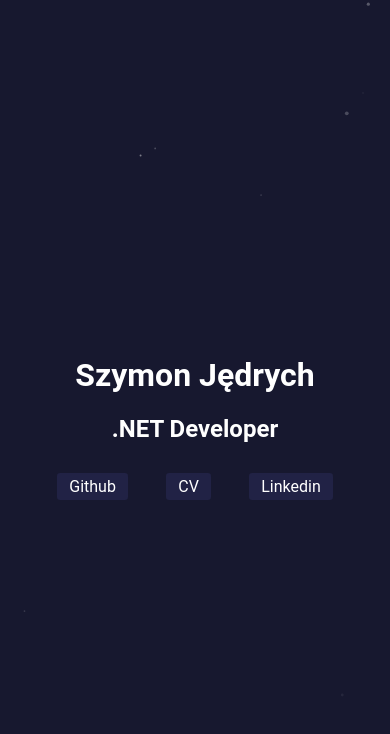
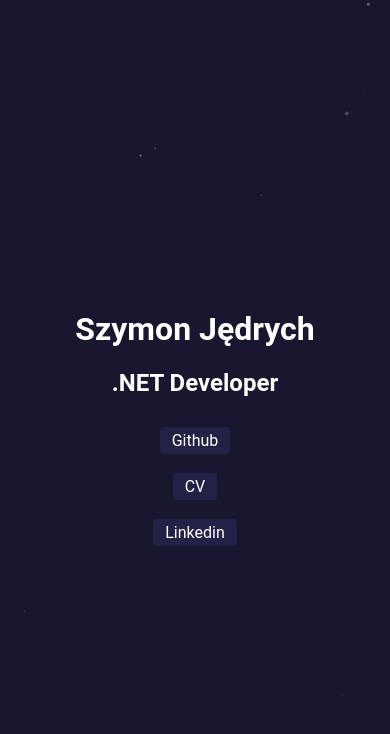
Before and after one commit to oreze/oreze.github.io, a React (Create React App) app: page / in a window 390 px wide. Shown: the top 734 px of the page. Built offline with nearby package versions, Linux system fonts and the light colour scheme.

Commit message:
Make horizontal list vertical if max-width < 900

```diff
--- a/src/components/section-list/about-me.css
+++ b/src/components/section-list/about-me.css
@@ -26,3 +26,12 @@ img:hover {
     display: flex;
     align-items: end;
 }
+
+@media only screen and (max-width: 899px) {
+    .list-horizontal {
+        display: flex;
+        justify-content: center;
+        align-items: center;
+        flex-direction: column;
+    }
+}
```
